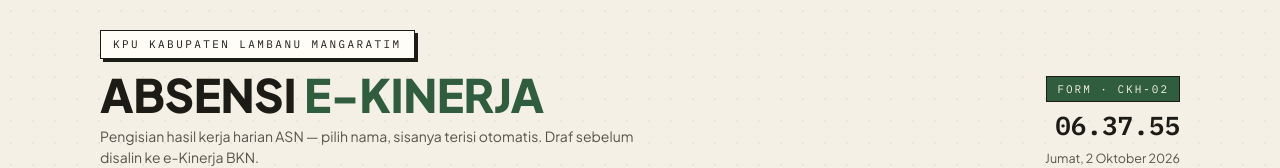
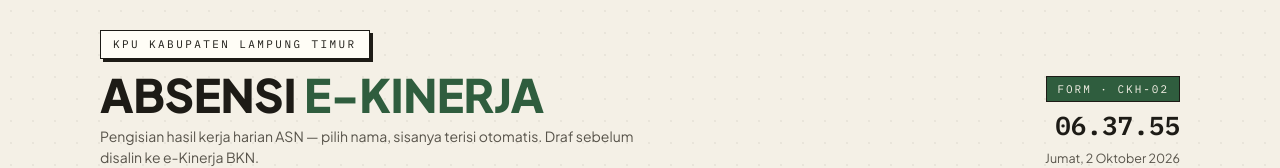
Before and after one commit to Onet-14/Absensi_Lamtim, a plain HTML site: page index.html in a window 1280 px wide. Shown: the top 168 px of the page. Drawn offline with nearby package versions, Linux system fonts and the light colour scheme.

Commit message:
Update index.html

```diff
--- a/index.html
+++ b/index.html
@@ -243,7 +243,7 @@ footer .mono{font-size:11px}
 
   <header class="kop">
     <div>
-      <span class="kop-tag">KPU KABUPATEN LAMBANU MANGARATIM</span>
+      <span class="kop-tag">KPU KABUPATEN LAMPUNG TIMUR</span>
       <h1>ABSENSI <em>E-KINERJA</em></h1>
       <p class="kop-sub">Pengisian hasil kerja harian ASN — pilih nama, sisanya terisi otomatis. Draf sebelum disalin ke e-Kinerja BKN.</p>
     </div>
```
